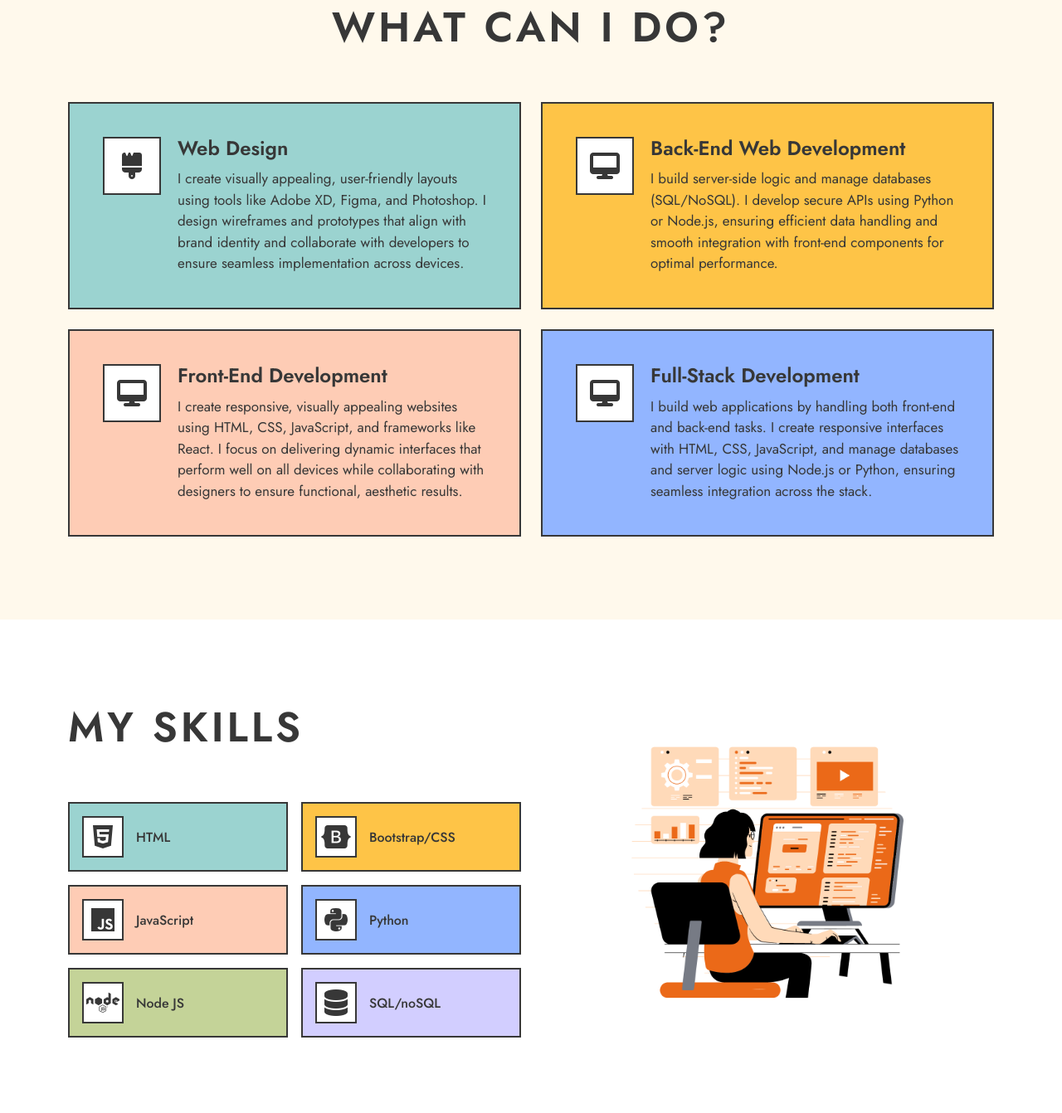
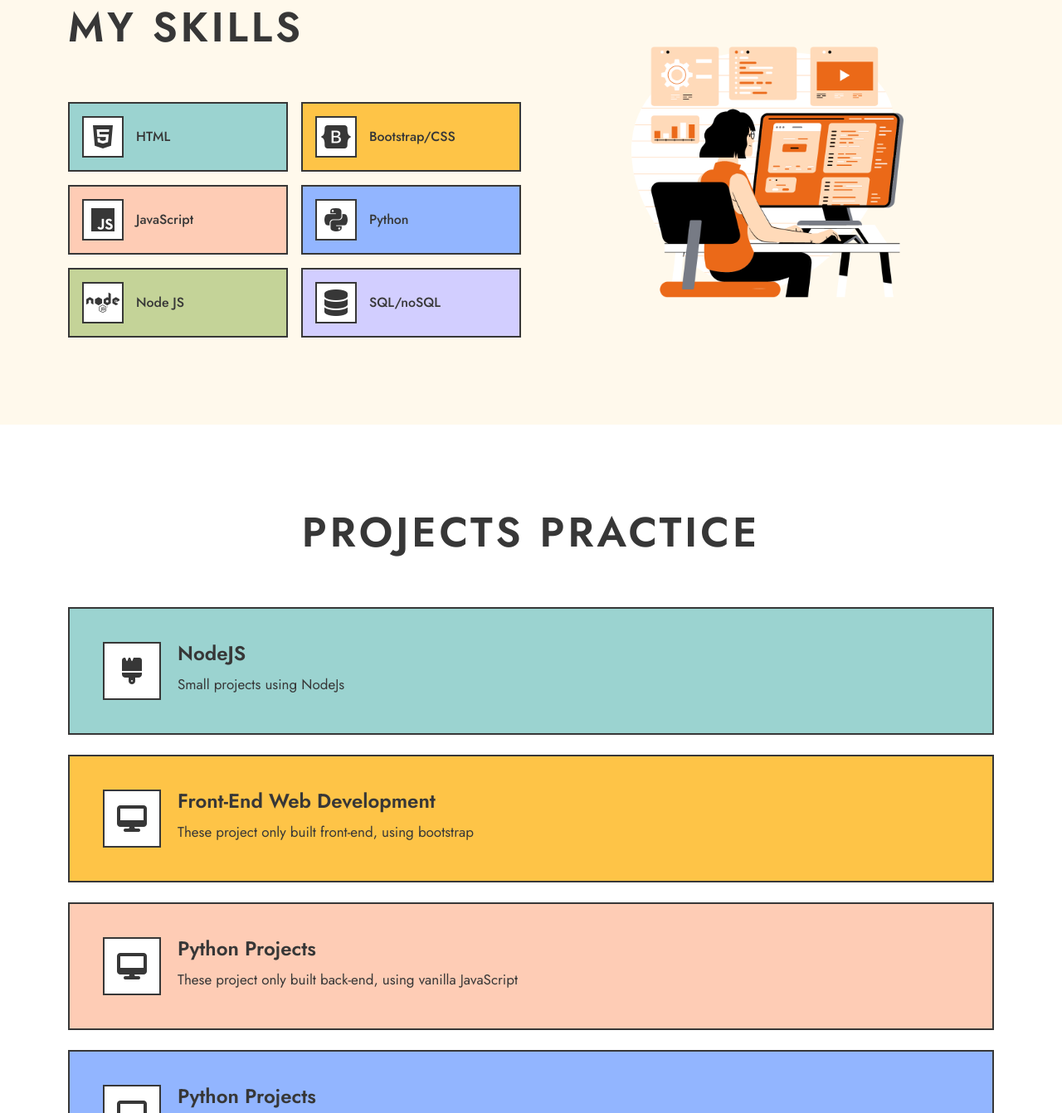
Before and after one commit to tessalu239/porfolio, a website: page index.html in a window 1280 px wide. Shown: the part 1458-2800 px from the top of the page at 83% size. Drawn offline with Linux system fonts and the light colour scheme.

Commit message:
adding project links

```diff
--- a/index.html
+++ b/index.html
@@ -38,7 +38,7 @@
                 <a href="#about" class="nav-link">About Me</a>
               </li>
               <li>
-                <a href="#services" class="nav-link">What Can I Do?</a>
+                <a href="#services" class="nav-link">Projects</a>
               </li>
               <li><a href="#skill" class="nav-link">Skills</a></li>
               <li>
@@ -143,63 +143,9 @@
         </div>
       </section>
 
-      <!-- What can I do?--Services -->
-      <section id="services" class="section bg-gray">
-        <div class="container">
-          <div class="section-heading"><h3>What Can I Do?</h3></div>
-          <div div class="row gy-4">
-
-            <div class="col-md-6">
-              <div class="featured-box bg-1">
-                <div class="icon"><i class="fa-solid fa-brush"></i></div>
-                <div class="content">
-                  <h5>Web Design</h5>
-                  <p>
-                    I create visually appealing, user-friendly layouts using tools like Adobe XD, Figma, and Photoshop. I design wireframes and prototypes that align with brand identity and collaborate with developers to ensure seamless implementation across devices.
-                  </p>
-                </div>
-              </div>
-            </div>
-            <div class="col-md-6">
-              <div class="featured-box bg-2">
-                <div class="icon"><i class="fa-solid fa-desktop"></i></div>
-                <div class="content">
-                  <h5>Back-End Web Development</h5>
-                  <p>
-                    I build server-side logic and manage databases (SQL/NoSQL). I develop secure APIs using Python or Node.js, ensuring efficient data handling and smooth integration with front-end components for optimal performance.
-                  </p>
-                </div>
-              </div>
-            </div>
-            <div class="col-md-6">
-              <div class="featured-box bg-3">
-                <div class="icon"><i class="fa-solid fa-desktop"></i></div>
-                <div class="content">
-                  <h5>Front-End Development</h5>
-                  <p>
-                    I create responsive, visually appealing websites using HTML, CSS, JavaScript, and frameworks like React. I focus on delivering dynamic interfaces that perform well on all devices while collaborating with designers to ensure functional, aesthetic results.
-                  </p>
-               </div>
-              </div>
-            </div>
-            <div class="col-md-6">
-              <div class="featured-box bg-4">
-                <div class="icon"><i class="fa-solid fa-desktop"></i></div>
-                <div class="content">
-                  <h5>Full-Stack Development</h5>
-                  <p>
-                    I build web applications by handling both front-end and back-end tasks. I create responsive interfaces with HTML, CSS, JavaScript, and manage databases and server logic using Node.js or Python, ensuring seamless integration across the stack.
-                  </p>
-                </div>
-              </div>
-            </div>
-          </div>
-        </div>
-        </div>
-      </section>
 
       <!-- Skill Section -->
-      <section id="skill" class="section">
+      <section id="skill" class="section bg-gray">
         <div class="container">
           <div class="row gy-5">
             <div class="col-lg-6">
@@ -234,6 +180,72 @@
 </div>
 </div>
 </section>
+
+<!-- What can I do?--Services -->
+<section id="services" class="section">
+  <div class="container">
+    <div class="section-heading"><h3>Projects Practice</h3></div>
+    <div div class="row gy-4">
+
+      <a href="./nodejs.html">
+      <div class="col">
+            <div class="featured-box bg-1">
+
+              <div class="icon"><i class="fa-solid fa-brush"></i></div>
+              <div class="content">
+                <h5>NodeJS</h5>
+                <p>Small projects using NodeJs</p>
+              </div>
+            </div>
+          </div>
+        </a>
+
+<a href="./bootstrap.html">
+  <div class="col">
+    <div class="featured-box bg-2">
+      <div class="icon"><i class="fa-solid fa-desktop"></i></div>
+      <div class="content">
+        <h5>Front-End Web Development</h5>
+        <p>
+          These project only built front-end, using bootstrap
+        </p>
+      </div>
+    </div>
+  </div>
+</a>
+
+<a href="./js.html">
+  <div class="col">
+    <div class="featured-box bg-3">
+      <div class="icon"><i class="fa-solid fa-desktop"></i></div>
+      <div class="content">
+        <h5>Python Projects</h5>
+        <p>
+          These project only built back-end, using vanilla JavaScript
+        </p>
+      </div>
+    </div>
+  </div>
+</a>
+<a href="./python.html">
+  <div class="col">
+    <div class="featured-box bg-4">
+      <div class="icon"><i class="fa-solid fa-desktop"></i></div>
+      <div class="content">
+        <h5>Python Projects</h5>
+        <p>
+          Projects using Python to build
+        </p>
+      </div>
+    </div>
+  </div>
+</a>
+
+    </div>
+  </div>
+  </div>
+</section>
+
 <!-- Work section -->
  <section id="portfolio"><div class="section bg-gray"><div class="container"><div class="section-heading"><h3>Latest Projects</h3>
  </div>
@@ -297,13 +309,6 @@
 <section class="section bg-dark" id="contact">
   <div class="container">
     <div class="row gy-5 align-items-center">
-      <div class="col-lg-6 d-none d-md-block text-center">
-        <img
-          src="/assets/img/contact-bg.png"
-          alt="A girl talking into headset"
-          class="w-75"
-        />
-      </div>
       <ul class="contact-infos mt-5">
         <li>
           <div class="icon bg-1">
```
Also changed, not shown: bootstrap.html (added, +1 -0 lines), js.html (added, +1 -0 lines), nodejs.html (added, +1 -0 lines), python.html (added).
